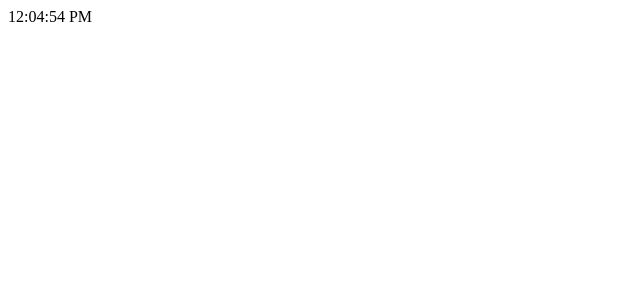
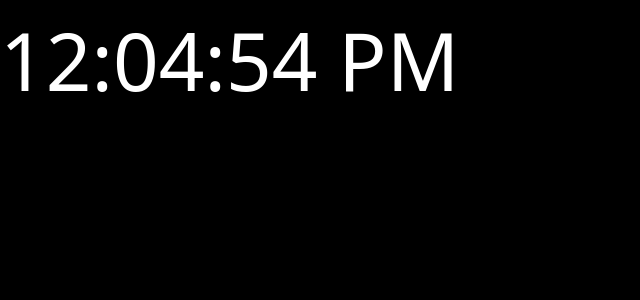
Before and after one commit to harrytjbreen/smart-home, a React (Create React App) app in the folder mirror/: page / in a window 1280 px wide. Shown: the top 300 px of the page, without its empty margins (0-640 px from the left). Built offline with nearby package versions, Linux system fonts and the light colour scheme.

Commit message:
Added Dragable Component

```diff
--- a/mirror/package.json
+++ b/mirror/package.json
@@ -10,7 +10,11 @@
     "@types/node": "^12.0.0",
     "@types/react": "^17.0.0",
     "@types/react-dom": "^17.0.0",
+    "axios": "^0.21.1",
+    "bootstrap": "^5.0.1",
+    "node-sass": "4.14.1",
     "react": "^17.0.2",
+    "react-bootstrap": "^1.6.0",
     "react-dom": "^17.0.2",
     "react-scripts": "4.0.3",
     "typescript": "^4.1.2",
--- a/mirror/src/App.tsx
+++ b/mirror/src/App.tsx
@@ -1,10 +1,12 @@
 import React from 'react';
 import Time from "./Components/Time";
+import "./scss/main.scss"
+import Dragable from "./Components/Dragable";
 
 const App = () => {
   return (
     <div>
-      <Time/>
+      <Dragable initialPosition={[0,0]}/>
     </div>
   );
 };
--- /dev/null
+++ b/mirror/src/Components/Dragable.tsx
@@ -0,0 +1,41 @@
+import * as React from "react"
+import {CSSProperties, useState} from "react";
+import Time from "./Time";
+
+type Position = [number, number]
+
+interface Props {
+    initialPosition: Position;
+}
+
+const dragImg = new Image(0,0);
+
+const Dragable: React.FC<Props> = ({initialPosition}) => {
+
+  const [position, setPosition] = useState<Position>(initialPosition);
+  const [offset, setOffset] = useState<Position>([0,0]);
+
+  const onDrag = (e: any) => {
+    if(!e.clientX && !e.clientY) return;
+    setPosition([e.clientY - offset[0], e.clientX - offset[1]])
+    console.log(e)
+  }
+
+  const onClick = (e: any) => {
+    e.dataTransfer.setDragImage(dragImg,0,0);
+    setOffset([e.clientY-position[0], e.clientX-position[1]]);
+  }
+
+  const Style: CSSProperties = {
+    top: position[0],
+    left: position[1],
+  }
+
+  return (
+    <div draggable id={"draggable"} className={"draggable"} onDragStart={onClick} onDrag={onDrag} style={Style}>
+      <Time/>
+    </div>
+  )
+}
+
+export default Dragable;
--- a/mirror/src/Components/Time.tsx
+++ b/mirror/src/Components/Time.tsx
@@ -3,14 +3,15 @@ import {useEffect, useState} from "react";
 
 const Time: React.FC = () => {
 
-  const [time, setTime] = useState(0);
+  const [time, setTime] = useState(Date.now);
 
   useEffect(() => {
-    setInterval(() => setTime(Date.now), 1000);
+    const updateTime = setInterval(() => setTime(Date.now), 1000);
+    return () => clearInterval(updateTime);
   },[])
 
   return (
-    <div className={"time-container"}>
+    <div className={"time"}>
       {new Date(time).toLocaleTimeString()}
     </div>
   )
--- /dev/null
+++ b/mirror/src/scss/components.scss
@@ -0,0 +1,12 @@
+body{
+  background-color: black;
+  color: white;
+}
+
+.draggable {
+  position: absolute;
+}
+.time {
+  font-weight: lighter;
+  font-size: 5rem;
+}
--- /dev/null
+++ b/mirror/src/scss/main.scss
@@ -0,0 +1,4 @@
+@import "~bootstrap/scss/bootstrap";
+@import "base";
+@import "components";
+@import "layout";
```
Also changed, not shown: mirror/src/scss/base.scss (added), mirror/src/scss/layout.scss (added), 1 other file (tests, documents, lock files or other folders).
